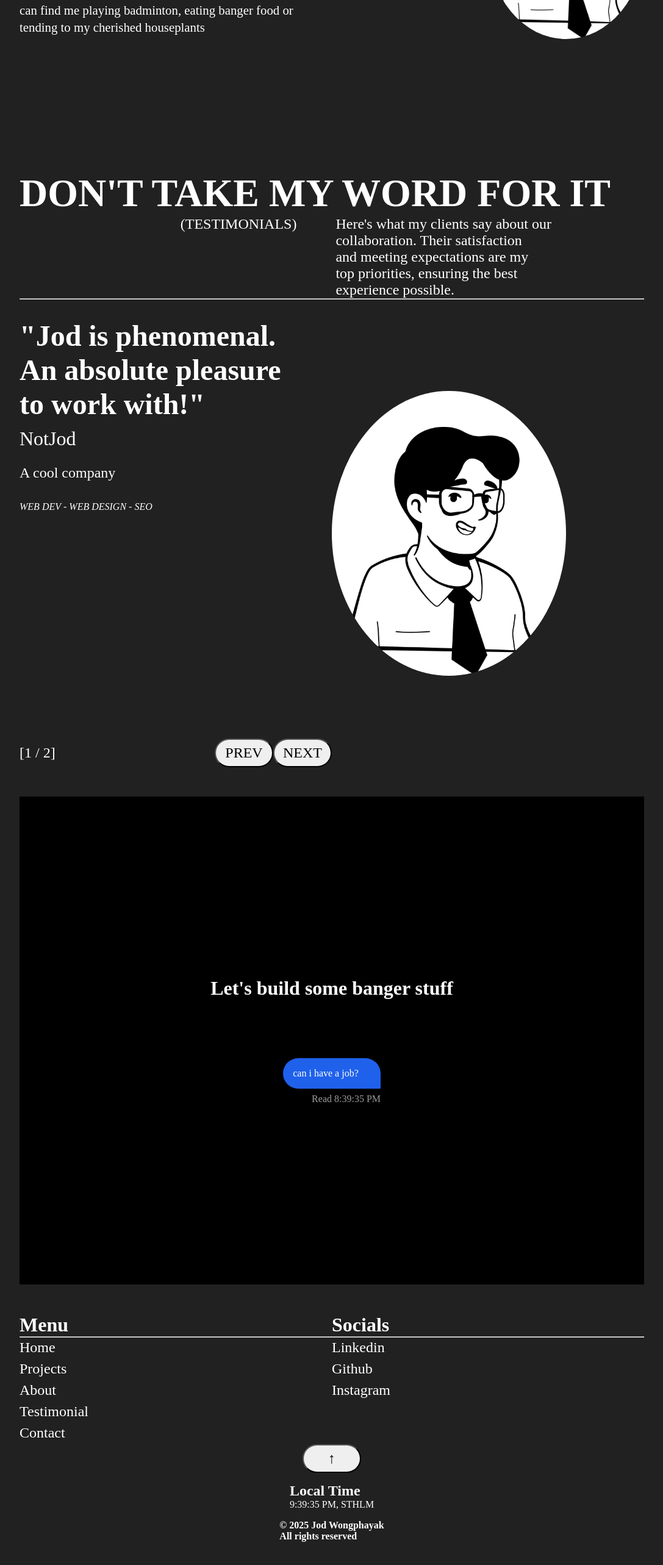
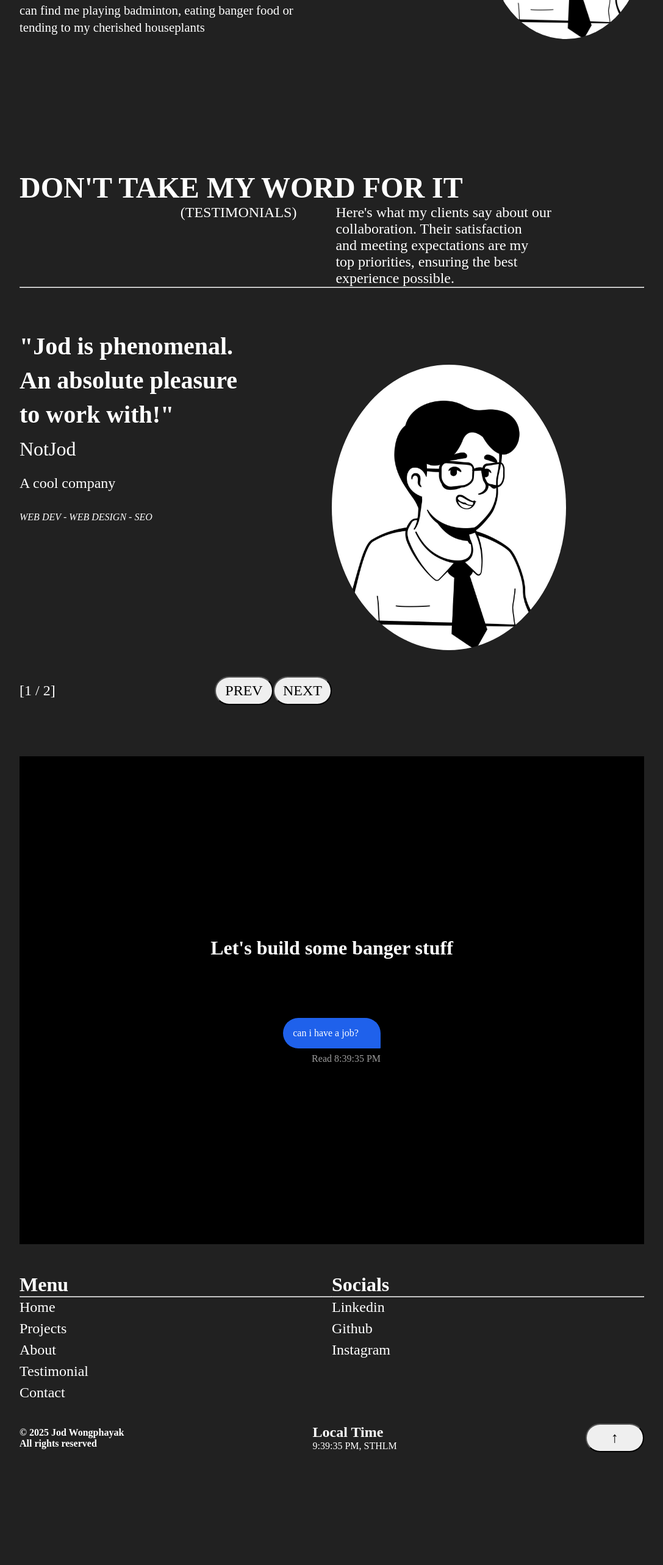
Before and after one commit to MaybeJod/v.0.1_portfolio, a React (Create React App) app: page /#/ in a window 1280 px wide. Shown: the part 2298-4864 px from the top of the page at 61% size, without its empty margins (96-1183 px from the left). After the commit the page ends 4826 px from the top, so only its background shows below. Built offline with nearby package versions, Linux system fonts and the light colour scheme.

Commit message:
style: footer

```diff
--- a/src/Pages/LandingPage.css
+++ b/src/Pages/LandingPage.css
@@ -620,7 +620,7 @@ footer {
 				.testimonial-start {
 					min-height: 20svh;
 					h2 {
-						font-size: 4rem;
+						font-size: 3rem;
 						text-transform: uppercase;
 					}
 					#testimonialHeading {
@@ -652,13 +652,13 @@ footer {
 						.slideshow-left {
 							display: flex;
 							flex-direction: column;
-							gap: 20rem;
+							justify-content: space-between;
+							min-height: 90%;
 							.slide-header {
-								min-height: 90%;
 								line-height: 3.5rem;
 								display: block;
 								h3 {
-									font-size: 3rem;
+									font-size: 2.5rem;
 								}
 								.client-name {
 									font-size: 2rem;
@@ -764,6 +764,9 @@ footer {
 		margin-top: 3rem;
 		margin-bottom: 4rem;
 		.page-container {
+			display: flex;
+			flex-direction: column;
+			gap: 2rem;
 			#footerTop {
 				display: flex;
 				justify-content: space-between;
@@ -818,7 +821,7 @@ footer {
 
 			#footerBottom {
 				display: flex;
-				flex-direction: column-reverse;
+				flex-direction: row;
 				justify-content: space-between;
 				align-items: center;
 				gap: 1rem;
```
